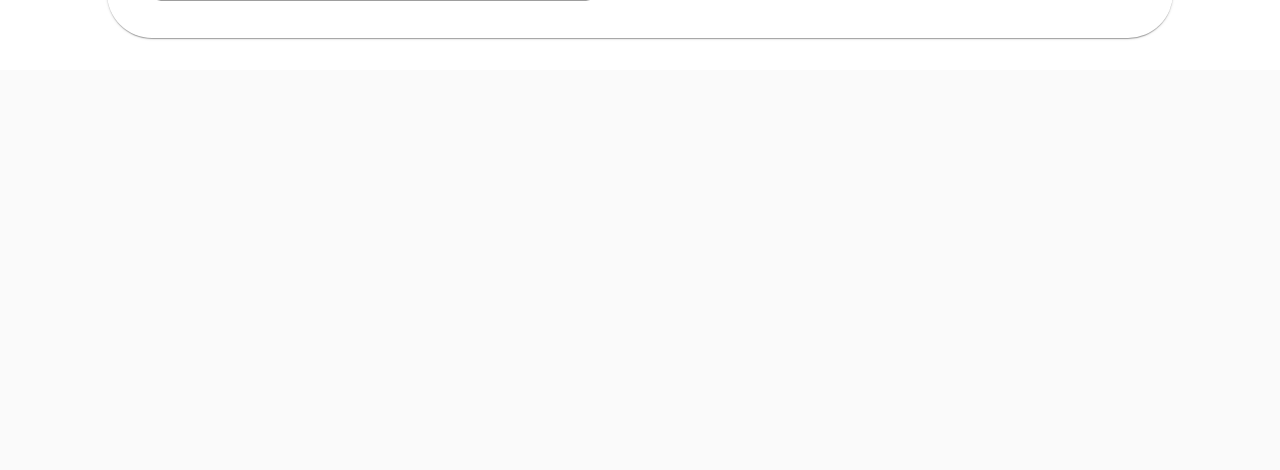
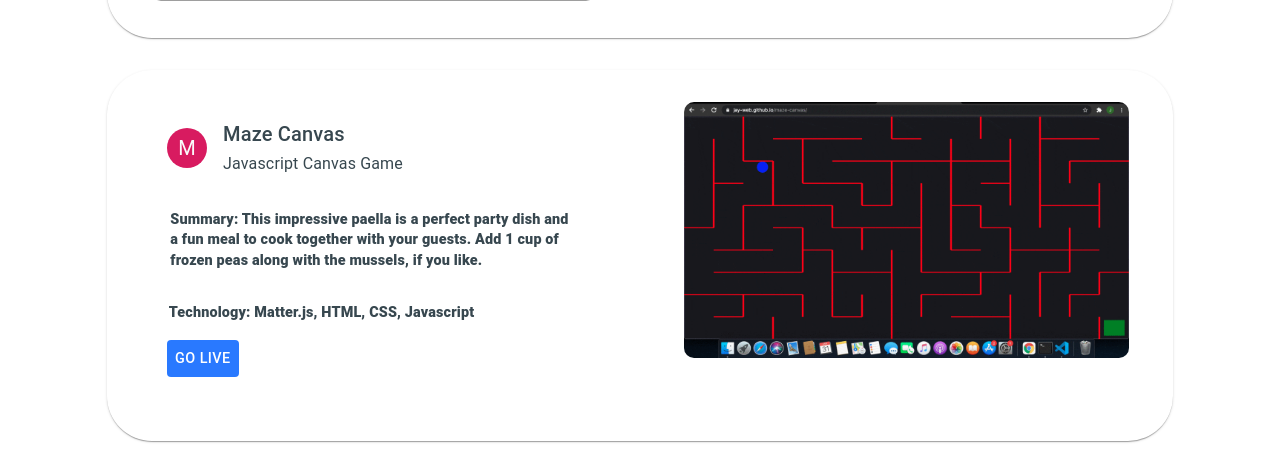
Before and after one commit to jay-web/jscoder, a React (Create React App) app: page /projects in a window 1280 px wide. Shown: the part 1737-2207 px from the top of the page. Before the commit the page ends 1807 px from the top, so only its background shows below. Built offline with nearby package versions, Linux system fonts and the light colour scheme; grey boxes are pictures that could not be loaded.

Commit message:
Added maze runner project

```diff
--- a/public/index.html
+++ b/public/index.html
@@ -26,7 +26,7 @@
       work correctly both with client-side routing and a non-root public URL.
       Learn how to configure a non-root public URL by running `npm run build`.
     -->
-    <title>JSCoder</title>
+    <title>JSCoder - Life is learning</title>
   </head>
   <body>
     <noscript>You need to enable JavaScript to run this app.</noscript>
--- a/src/component/ProjectPage/projects.component.jsx
+++ b/src/component/ProjectPage/projects.component.jsx
@@ -20,9 +20,9 @@ const useStyles = makeStyles({
   root: {
     marginBottom: "2rem",
     borderRadius: "45px",
-    transition: "all 700ms ease-in-out",
+    transition: "all 800ms ease-in-out",
     "&:hover": {
-      // background: "#75a7ff"
+      // transform: "scaleX(1.0134)"
     },
   },
 });
@@ -33,7 +33,13 @@ const Projectpage = () => {
     return projects.map((pro) => {
       return (
         <Paper elevation={1} key={pro.id} className={classes.root}>
-          <Grid item container justify="space-around" alignContent="center" direction={pro.id % 2 === 0 ? "row-reverse" : "row"}>
+          <Grid
+            item
+            container
+            justify="space-around"
+            alignContent="center"
+            direction={pro.id % 2 === 0 ? "row-reverse" : "row"}
+          >
             <Grid item xs={10} md={5} className={classes.box}>
               <ContentBox {...pro} />
             </Grid>
@@ -56,7 +62,7 @@ const Projectpage = () => {
 
         {/* Center box */}
 
-        <Grid xs={10}  item container>
+        <Grid xs={10} item container>
           {renderProjects()}
         </Grid>
 
--- a/src/component/content/ContentBox.jsx
+++ b/src/component/content/ContentBox.jsx
@@ -150,7 +150,7 @@ function ContentBox(props) {
               <Grid item container justify="space-between">
                 <Grid item style={{ marginBottom: ".5rem"}}>
                   <Button className={classes.liveButton} >
-                    <a href={button.liveURL} className={classes.buttonAnchor}>Go Live</a>
+                    <a href={button.liveURL} target="blank" className={classes.buttonAnchor}>Go Live</a>
                   </Button>
                 </Grid>
                 <Grid item>
--- a/src/projects.js
+++ b/src/projects.js
@@ -58,6 +58,21 @@ const projects = [
             postmanURL: ""
         },
         showAPI: false
+    },
+    {
+        id: "5",
+        name: "Maze Canvas",
+        title: "Javascript Canvas Game",
+        technology: "Matter.js, HTML, CSS, Javascript",
+        imageURL: "./maze.gif",
+        summary: "This impressive paella is a perfect party dish and a fun meal to cook together with your guests. Add 1 cup of frozen peas along with the mussels, if you like.",
+        button: {
+            text: "CHECK LIVE",
+            postmanText: "API WITH POSTMAN",
+            liveURL: "https://jay-web.github.io/maze-canvas/",
+            postmanURL: ""
+        },
+        showAPI: false
     }
 ]
 
```
Also changed, not shown: public/dummy.jpeg (deleted), public/maze.gif (added).
